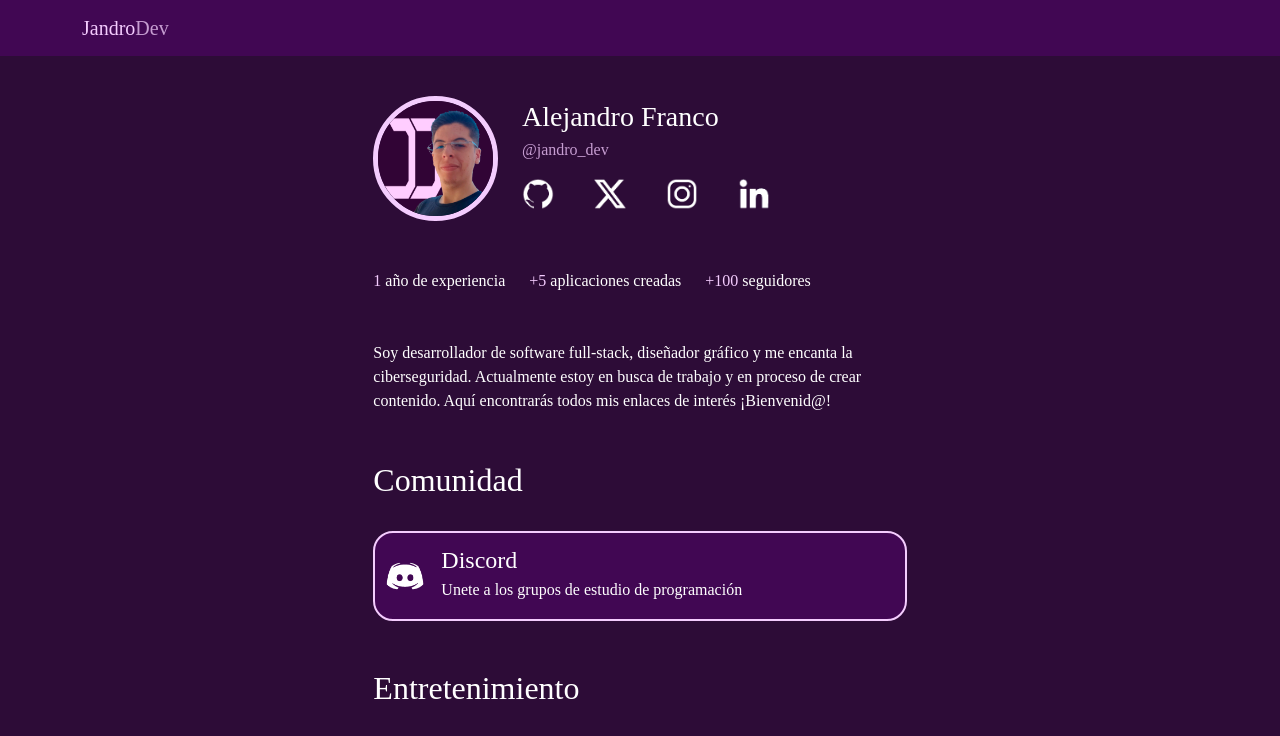
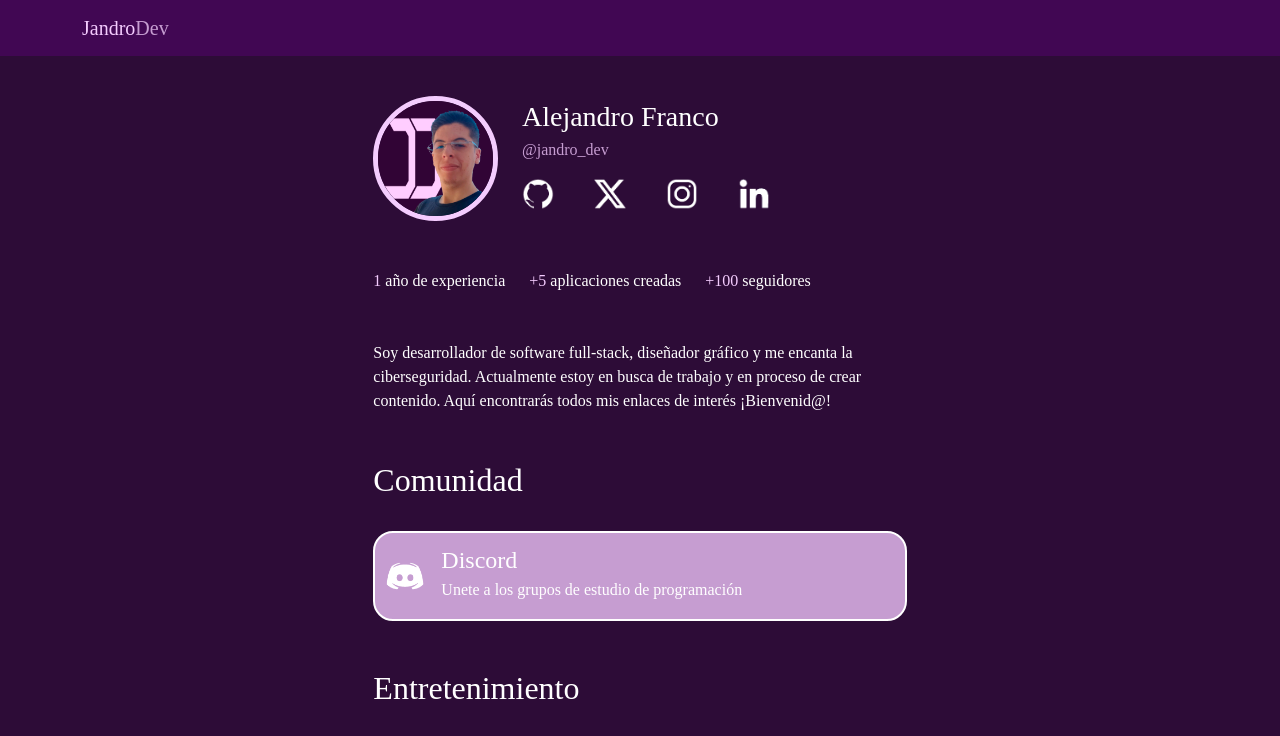
Before and after one commit to jandro-dev/jandroblog, a plain HTML site: page index.html in a window 1280 px wide. In both pictures the pointer is over the link 639 px from the left and 576 px from the top of the page. Shown: the top 736 px of the page. Drawn offline with nearby package versions, Linux system fonts and the light colour scheme; a web font is replaced by a local one.

Commit message:
Fix: Hover en tarjeta

```diff
--- a/styles.css
+++ b/styles.css
@@ -80,7 +80,7 @@ img {
     border-radius: 20px;
 }
 
-.boton-tarjeta:hover {
+.tarjeta:hover {
     background-color: #C69DD1;
     border-color: #ffffff;
 }
```
